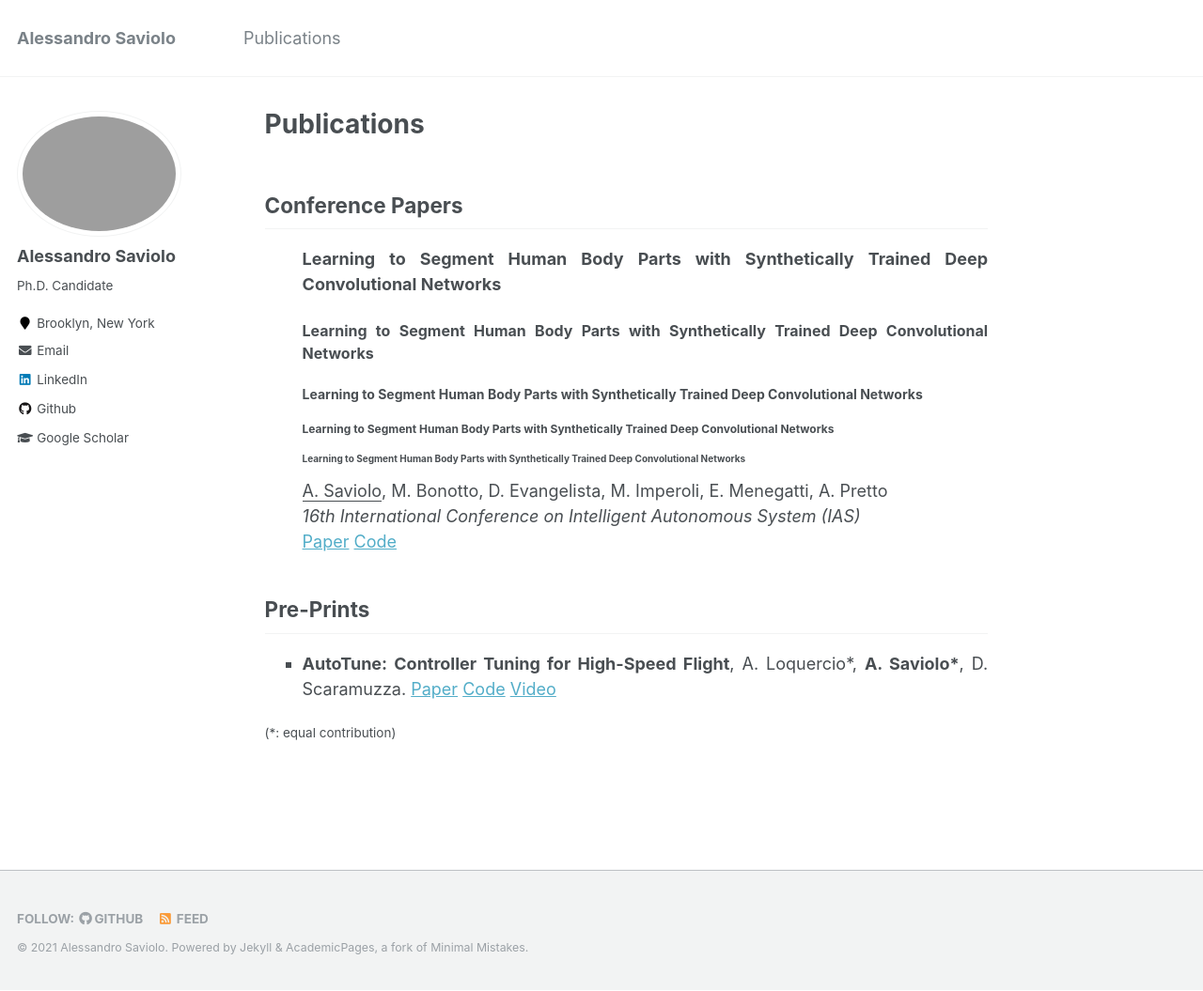
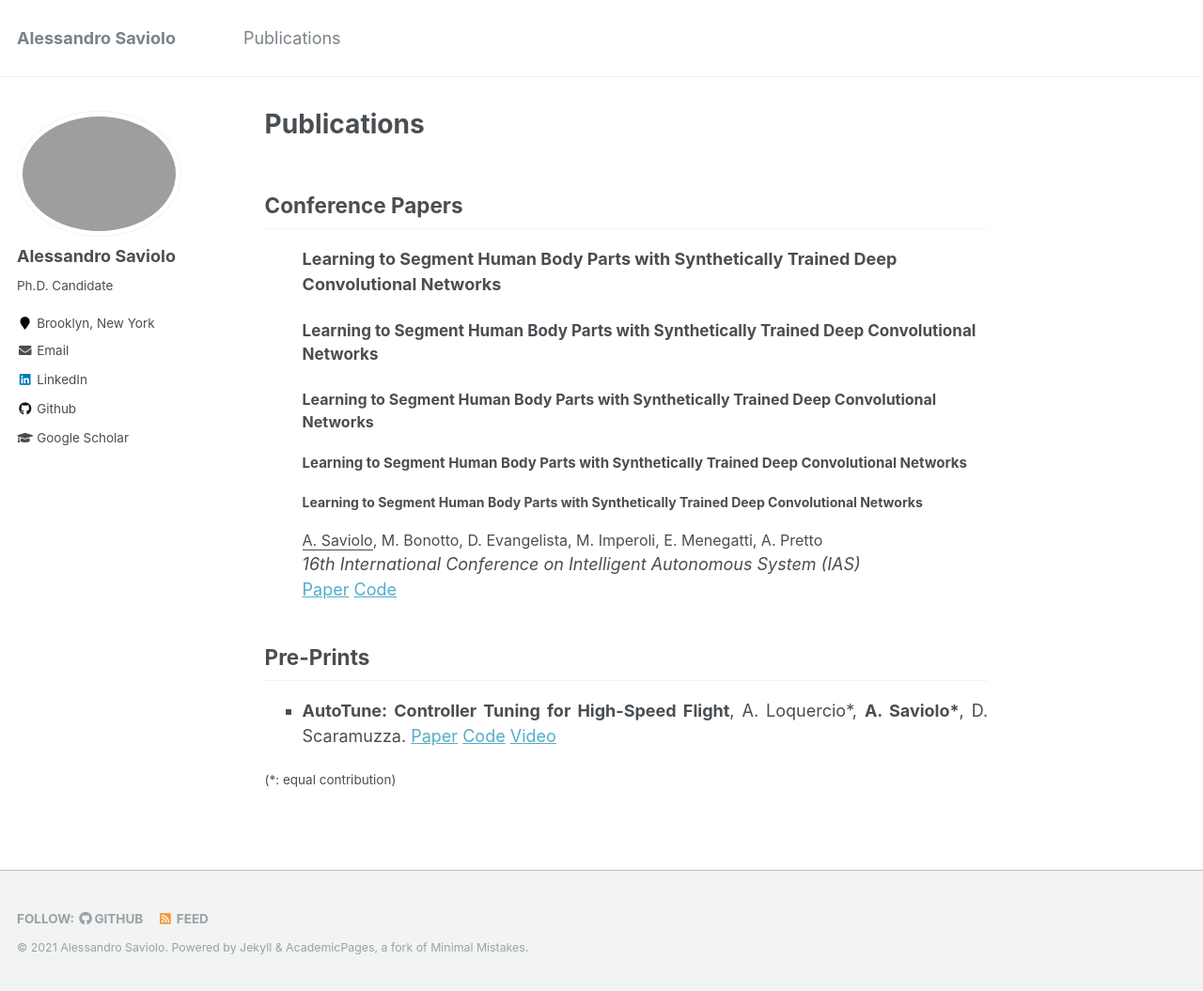
Before and after one commit to AlessandroSaviolo/AlessandroSaviolo.github.io, a Jekyll site: the page built from _pages/publications.md, in a window 1280 px wide and 1055 px high. Shown: the whole window at 94% size. Built offline with Jekyll 4.4.1, drawn with Linux system fonts in a browser that asks for light colours.

Commit message:
updating publications

```diff
--- a/_pages/publications.md
+++ b/_pages/publications.md
@@ -19,15 +19,15 @@ div {
 ## Conference Papers
 
 <ul style="list-style-type:square">
-<div style="text-align: justify">
+<div>
 <p style="font-size:18px"><b>Learning to Segment Human Body Parts with Synthetically Trained Deep Convolutional Networks</b></p>
+<p style="font-size:17px"><b>Learning to Segment Human Body Parts with Synthetically Trained Deep Convolutional Networks</b></p>
 <p style="font-size:16px"><b>Learning to Segment Human Body Parts with Synthetically Trained Deep Convolutional Networks</b></p>
+<p style="font-size:15px"><b>Learning to Segment Human Body Parts with Synthetically Trained Deep Convolutional Networks</b></p>
 <p style="font-size:14px"><b>Learning to Segment Human Body Parts with Synthetically Trained Deep Convolutional Networks</b></p>
-<p style="font-size:12px"><b>Learning to Segment Human Body Parts with Synthetically Trained Deep Convolutional Networks</b></p>
-<p style="font-size:10px"><b>Learning to Segment Human Body Parts with Synthetically Trained Deep Convolutional Networks</b></p>
 </div>
 
-<div style="text-align: justify">
+<div style="font-size: 16px">
   <u>A. Saviolo</u>, M. Bonotto, D. Evangelista, M. Imperoli, E. Menegatti, A. Pretto
 </div>
 
```
